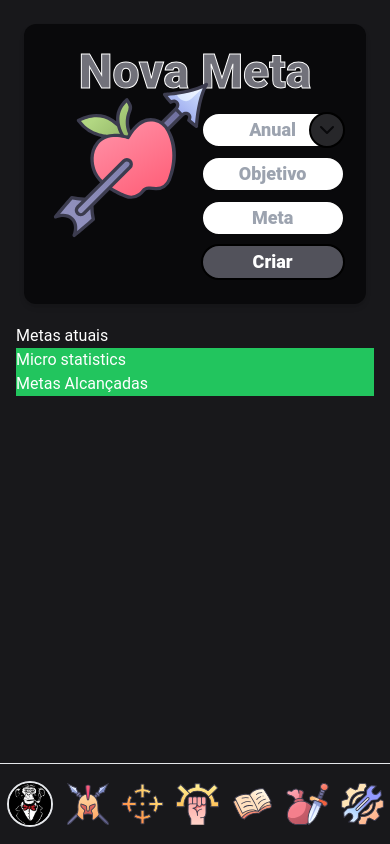
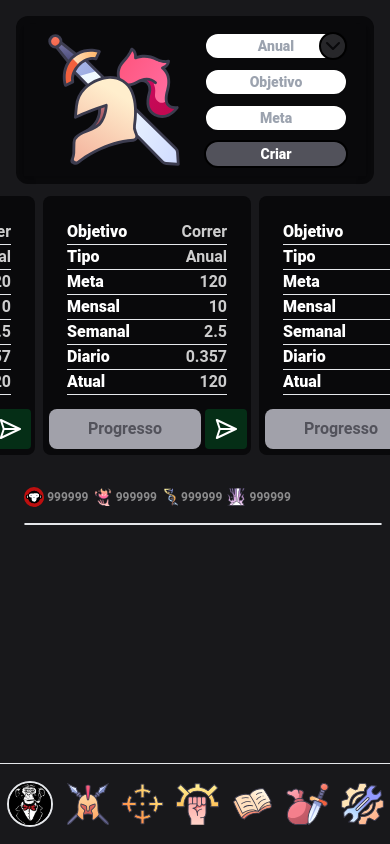
Before and after one commit to IsaacMagno/tobias_ts, a Next.js app: page /goals in a window 390 px wide. Built offline with nearby package versions, Linux system fonts and the light colour scheme.

Commit message:
feat: add goals painel and current goals painel

```diff
--- a/src/app/(main)/components/BottombarMenu.tsx
+++ b/src/app/(main)/components/BottombarMenu.tsx
@@ -68,7 +68,7 @@ const BottombarMenu = () => {
         </li>
         <li className="box-border">
           <Link
-            href="/"
+            href="/quests"
             className="flex items-center flex-row  hover:bg-zinc-400 hover:bg-opacity-80 rounded-md hover:cursor-pointer"
           >
             <div className="p-1">
--- /dev/null
+++ b/src/app/(main)/components/MiniStatistics.tsx
@@ -0,0 +1,42 @@
+import React from "react";
+import Image from "next/image";
+import daystreakImage from "/public/userstreak/daystreak.svg";
+import xpImage from "/public/userstreak/xp.svg";
+import levelImage from "/public/userstreak/level.svg";
+import tobiasCoin from "/public/userstreak/tobiasCoin.svg";
+
+const MiniStatistics = () => {
+  return (
+    <div className="flex gap-1">
+      <div>
+        <span className="flex  items-center gap-[0.200rem] ">
+          <Image src={tobiasCoin} alt={"tobiasCoin image"} className="w-5" />
+          <p className="font-bold text-xs opacity-50">999999</p>
+        </span>
+      </div>
+
+      <div>
+        <span className="flex  items-center gap-[0.200rem] ">
+          <Image src={daystreakImage} alt={"daystreak image"} className="w-5" />
+          <p className="font-bold text-xs opacity-50">999999</p>
+        </span>
+      </div>
+
+      <div>
+        <span className="flex  items-center gap-0 ">
+          <Image src={xpImage} alt={"xp image"} className="w-5" />
+          <p className="font-bold text-xs opacity-50">999999</p>
+        </span>
+      </div>
+
+      <div>
+        <span className="flex  items-center gap-[0.200rem] ">
+          <Image src={levelImage} alt={"level image"} className="w-5" />
+          <p className="font-bold text-xs opacity-50">999999</p>
+        </span>
+      </div>
+    </div>
+  );
+};
+
+export default MiniStatistics;
--- a/src/app/(main)/components/SidebarMenu.tsx
+++ b/src/app/(main)/components/SidebarMenu.tsx
@@ -69,7 +69,7 @@ const SidebarMenu = () => {
         </li>
         <li>
           <Link
-            href="/"
+            href="/quests"
             className="flex items-center flex-row px-1 py-2 hover:bg-stone-700 hover:bg-opacity-80 rounded-md hover:cursor-pointer"
           >
             <div className="p-1">
--- a/src/app/(main)/goals/page.tsx
+++ b/src/app/(main)/goals/page.tsx
@@ -1,44 +1,64 @@
 "use client";
 import React, { useState } from "react";
+import Image from "next/image";
+
+import { ChevronDown } from "lucide-react";
+import { SendHorizontal } from "lucide-react";
+
 import GoalsIcon from "/public/goalsIcons/goals.svg";
-import Image from "next/image";
-import { ChevronDown } from "lucide-react";
+import MiniStatistics from "../components/MiniStatistics";
 
 const page = () => {
   const [goalTime, setGoalTime] = useState("Anual");
   const [showDropdown, setShowDropdown] = useState(false);
+
+  const goalList = [
+    "goal1",
+    "goal2",
+    "goal3",
+    "goal4",
+    "goal5",
+    "goal6",
+    "goal7",
+    "goal8",
+  ];
 
   const handleChange = (goalTime: string) => {
     setGoalTime(goalTime);
   };
 
   return (
-    <div className="flex flex-col md:flex-row  md:gap-6 justify-center lg:pr-80 lg:min-h-screen lg:box-content bg-zinc-900">
+    <div className="flex flex-col md:flex-row  md:gap-6 justify-center lg:pr-80 lg:min-h-screen lg:box-content ">
       <div className="flex flex-col flex-grow gap-3">
-        <div className="py-2 px-2 lg:px-24">
-          <div className=" bg-zinc-950 py-6 pb-52 rounded-xl flex justify-center  shadow-md">
-            <h1 className="text-5xl lg:text-7xl font-extrabold new-goal text-center text-zinc-500 ">
-              Nova Meta
-            </h1>
+        <div className="py-2 px-2 lg:px-24 box-border flex bg-zinc-950 justify-center rounded-xl">
+          <div className=" max-w-2xl  flex flex-grow flex-col shadow-md ">
+            {/* <div className="text-5xl lg:text-7xl font-extrabold text-center col-span-full opacity-10">
+              <h1>Nova Meta</h1>
+            </div> */}
+            <div className="flex justify-evenly">
               <Image
                 src={GoalsIcon}
                 alt="goals icon"
-              className="w-44 lg:w-60 absolute mr-32 lg:mr-44 mt-6 lg:mt-10"
+                className="w-36 lg:w-48"
               />
-            <div className="absolute mt-16 lg:mt-20 flex flex-col gap-2 ml-[9.7rem] lg:ml-44">
-              <div className="" onClick={() => setShowDropdown(!showDropdown)}>
-                <div className="absolute  ml-[6.8rem] bg-zinc-800 border-2 border-black w-9 h-9 lg:w-10 lg:h-10 flex items-center justify-center rounded-full appearance-none outline-none hover:cursor-pointer">
+
+              <div className="flex flex-col gap-2 py-2">
+                <div
+                  className=""
+                  onClick={() => setShowDropdown(!showDropdown)}
+                >
+                  <div className="absolute ml-[7.20rem] lg:ml-[6.8rem] bg-zinc-800 border-2 border-black w-7 h-7 lg:w-10 lg:h-10 flex items-center justify-center rounded-full appearance-none outline-none hover:cursor-pointer">
                     <ChevronDown className=" text-zinc-950 " />
                   </div>
                   <input
-                  className="w-36 rounded-full py-0.5 lg:py-1 font-extrabold text-center text-lg  appearance-none outline-none border-2 border-zinc-950 "
+                    className="w-36 rounded-full py-0.5 lg:py-1 font-extrabold text-center text-sm md:text-lg  appearance-none outline-none border-2 border-zinc-950 "
                     placeholder={goalTime}
                     readOnly
                   />
                   {showDropdown ? (
-                  <div className="min-w-[8.7rem] h-30 fixed bg-zinc-800 rounded flex flex-col text-center gap-1 font-extrabold  border-zinc-950">
+                    <div className="min-w-[8.7rem] h-30 fixed bg-zinc-800 rounded-lg flex flex-col text-center gap-1 font-extrabold  border-zinc-950 ">
                       <span
-                      className="hover:bg-zinc-700 hover:cursor-pointer"
+                        className="hover:bg-zinc-700 hover:cursor-pointer hover:rounded-t-lg"
                         onClick={() => handleChange("Anual")}
                       >
                         Anual
@@ -56,7 +76,7 @@ const page = () => {
                         Semanal
                       </span>
                       <span
-                      className="hover:bg-zinc-700 hover:cursor-pointer"
+                        className="hover:bg-zinc-700 hover:cursor-pointer  hover:rounded-b-lg"
                         onClick={() => handleChange("Diaria")}
                       >
                         Diaria
@@ -66,31 +86,78 @@ const page = () => {
                 </div>
                 <div>
                   <input
-                  className="w-36 rounded-full py-0.5 lg:py-1 font-extrabold text-center text-lg appearance-none outline-none border-2 border-zinc-950 text-zinc-800"
+                    className="w-36 rounded-full py-0.5 lg:py-1 font-extrabold text-center text-sm md:text-lg appearance-none outline-none border-2 border-zinc-950 text-zinc-800"
                     placeholder="Objetivo"
                   />
                 </div>
                 <div>
                   <input
-                  className="w-36 rounded-full py-0.5 lg:py-1 font-extrabold text-center text-lg appearance-none outline-none border-2 border-zinc-950 text-zinc-800"
+                    className="w-36 rounded-full py-0.5 lg:py-1 font-extrabold text-center text-sm md:text-lg appearance-none outline-none border-2 border-zinc-950 text-zinc-800"
                     placeholder="Meta"
                   />
                 </div>
 
                 <div>
-                <button className="w-36 rounded-full py-0.5 lg:py-1 font-extrabold text-center text-lg border-2 border-black bg-zinc-600 hover:bg-zinc-600/90">
+                  <button className="w-36 rounded-full py-0.5 lg:py-1 font-extrabold text-center text-sm md:text-lg border-2 border-black bg-zinc-600 hover:bg-zinc-600/90">
                     Criar
                   </button>
                 </div>
               </div>
             </div>
           </div>
-        <div>Metas atuais</div>
         </div>
-      <div className="bg-green-500 ">
-        <div>Micro statistics</div>
-        <div>Metas Alcançadas</div>
+        <div className="flex overflow-x-auto max-w-[46rem] self-center rounded-lg gap-2">
+          {goalList.map(() => (
+            <div className="bg-zinc-950 w-52  rounded-lg box-border">
+              <div className=" p-6 pb-2 rounded-lg box-border">
+                <span className="flex justify-between border-b">
+                  <p className="font-extrabold">Objetivo</p>
+                  <p className="font-bold opacity-80">Correr</p>
+                </span>
+                <span className="flex justify-between border-b">
+                  <p className="font-extrabold">Tipo</p>
+                  <p className="font-bold opacity-80">Anual</p>
+                </span>
+                <span className="flex justify-between border-b">
+                  <p className="font-extrabold">Meta</p>
+                  <p className="font-bold opacity-80">120</p>
+                </span>
+                <span className="flex justify-between border-b">
+                  <p className="font-extrabold">Mensal</p>
+                  <p className="font-bold opacity-80">10</p>
+                </span>
+                <span className="flex justify-between border-b">
+                  <p className="font-extrabold">Semanal</p>
+                  <p className="font-bold opacity-80">2.5</p>
+                </span>
+                <span className="flex justify-between border-b">
+                  <p className="font-extrabold">Diario</p>
+                  <p className="font-bold opacity-80">0.357</p>
+                </span>
+                <span className="flex justify-between border-b">
+                  <p className="font-extrabold">Atual</p>
+                  <p className="font-bold opacity-80">120</p>
+                </span>
               </div>
+              <div className="flex gap-1 p-1.5">
+                <input
+                  className="w-[9.5rem] py-1 rounded-lg  bg-zinc-400 text-center text-zinc-900 font-bold text-base placeholder-zinc-600"
+                  placeholder="Progresso"
+                />
+                <button className="p-2  bg-green-950 rounded hover:bg-green-900 justify-center items-center">
+                  <SendHorizontal width={"1.6rem"} />
+                </button>
+              </div>
+            </div>
+          ))}
+        </div>
+      </div>
+      <section className="w-full h-full mt-4 pb-28 userstats-md userstats-lg bg-zinc-900 lg:border-l-0 mx-2">
+        <div className="my-4 mr-4">
+          <MiniStatistics />
+        </div>
+        <div className="h-full  max-h-[25rem]  border rounded-lg "></div>
+      </section>
     </div>
   );
 };
--- a/src/app/globals.css
+++ b/src/app/globals.css
@@ -11,7 +11,8 @@
 @tailwind utilities;
 
 ::-webkit-scrollbar {
-  display: none;
+  /* width: 1; */
+  /* display: none; */
 }
 
 :root {
```
Also changed, not shown: src/app/(main)/components/UserBiography.tsx (+3 -36 lines), src/app/(main)/quests/page.tsx (added, +22 -0 lines), public/goalsIcons/goals.svg, public/userstreak/tobiasCoin.svg (added). Lines whose indentation alone changed are shown as unchanged.
